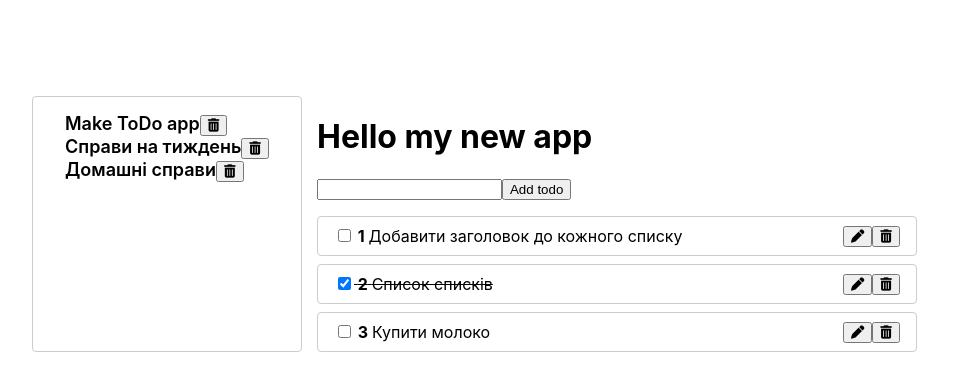
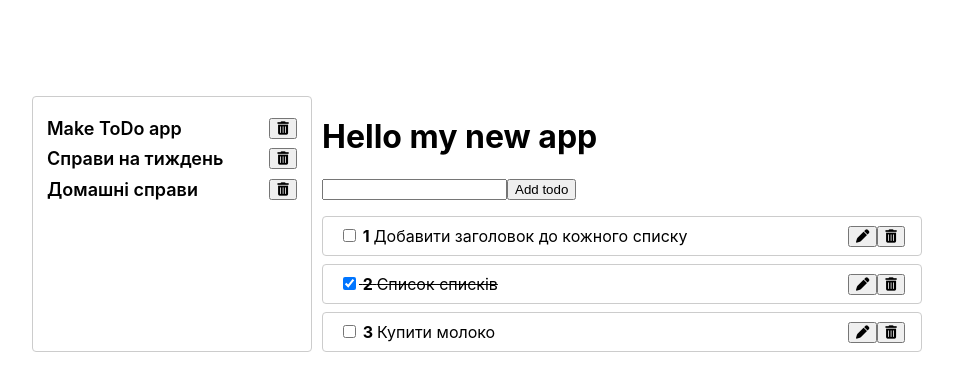
Before and after one commit to Pozakhmarnyi/my_app_todo, a React (Create React App) app: page / in a window 1280 px wide. Shown: the top 390 px of the page, without its empty margins (158-1111 px from the left). Built offline with nearby package versions, Linux system fonts and the light colour scheme.

Commit message:
todoLists.length ?  - if empty  -> bla-bla. v0.55

```diff
--- a/src/ToDo.js
+++ b/src/ToDo.js
@@ -6,7 +6,7 @@ import WrapperTodoList from "./WrapperTodoList";
 
 function ToDo() {
   const [todoLists, setTodoLists] = useState([
-    { id: 5, mainTitle: "Make ToDo app" },
+    { id: 5, mainTitle: "Make ToDo app " },
     { id: 6, mainTitle: "Справи на тиждень" },
     { id: 7, mainTitle: "Домашні справи" },
   ]);
@@ -17,10 +17,17 @@ function ToDo() {
   return (
     <div className="mainbox">
       <div className="lists_left_side">
-        <MainLists
-          todoLists={todoLists}
-          removeOneMainList={removeOneMainList}
-        />
+        {todoLists.length ? (
+          <MainLists
+            todoLists={todoLists}
+            removeOneMainList={removeOneMainList}
+          />
+        ) : (
+          <p>
+            You are a happy man because you don't have any plans{" "}
+            <i className="far fa-thumbs-up"></i>
+          </p>
+        )}
       </div>
 
       <WrapperTodoList />
--- a/src/components/MainLists.js
+++ b/src/components/MainLists.js
@@ -4,7 +4,7 @@ function MainLists({ todoLists, removeOneMainList }) {
   console.log(todoLists);
 
   const oneLists = todoLists.map((oneOfList) => (
-    <li key={oneOfList.id}>
+    <li className="OneMainList" key={oneOfList.id}>
       {oneOfList.mainTitle}
       <button onClick={() => removeOneMainList(oneOfList.id)}>
         <i className="fas fa-trash-alt"></i>
--- a/src/style_todo.css
+++ b/src/style_todo.css
@@ -10,6 +10,8 @@
 }
 
 .lists_left_side {
+  -webkit-box-sizing: border-box;
+          box-sizing: border-box;
   display: -webkit-box;
   display: -ms-flexbox;
   display: flex;
@@ -24,6 +26,7 @@
   border: 1px solid #ccc;
   border-radius: 4px;
   margin-bottom: 0.5rem;
+  width: 280px;
 }
 
 .OneList {
@@ -33,6 +36,17 @@
   padding: 0.5rem 1rem;
   padding-bottom: 2rem;
   font-weight: 600;
+}
+
+.OneMainList {
+  padding: 0.3rem;
+  display: -webkit-box;
+  display: -ms-flexbox;
+  display: flex;
+  -webkit-box-pack: justify;
+      -ms-flex-pack: justify;
+          justify-content: space-between;
+  width: 250px;
 }
 
 .wrapper {
--- a/src/style_todo.scss
+++ b/src/style_todo.scss
@@ -7,23 +7,30 @@
 }
 
 .lists_left_side {
+  box-sizing: border-box;
   display: flex;
+
   flex-direction: column;
   align-items: center;
   padding: 0.5rem 1rem;
   border: 1px solid #ccc;
   border-radius: 4px;
   margin-bottom: 0.5rem;
-  // width: 30%;
+  width: 280px;
 }
 .OneList {
   list-style: none;
   margin: 0;
-
   font-size: large;
   padding: 0.5rem 1rem;
   padding-bottom: 2rem;
   font-weight: 600;
+}
+.OneMainList {
+  padding: 0.3rem;
+  display: flex;
+  justify-content: space-between;
+  width: 250px;
 }
 
 .wrapper {
```
Also changed, not shown: 1 other file (tests, documents, lock files or other folders).
